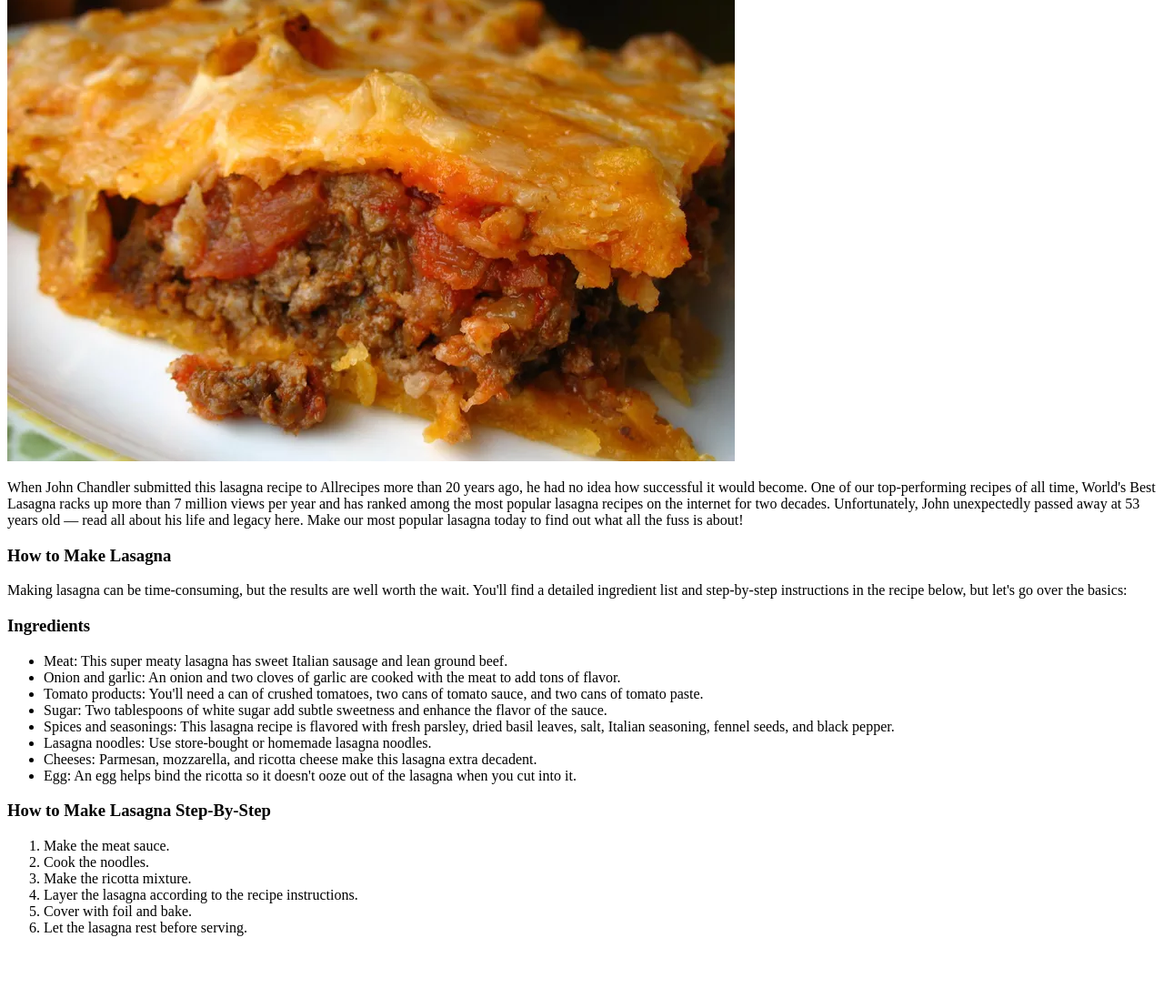
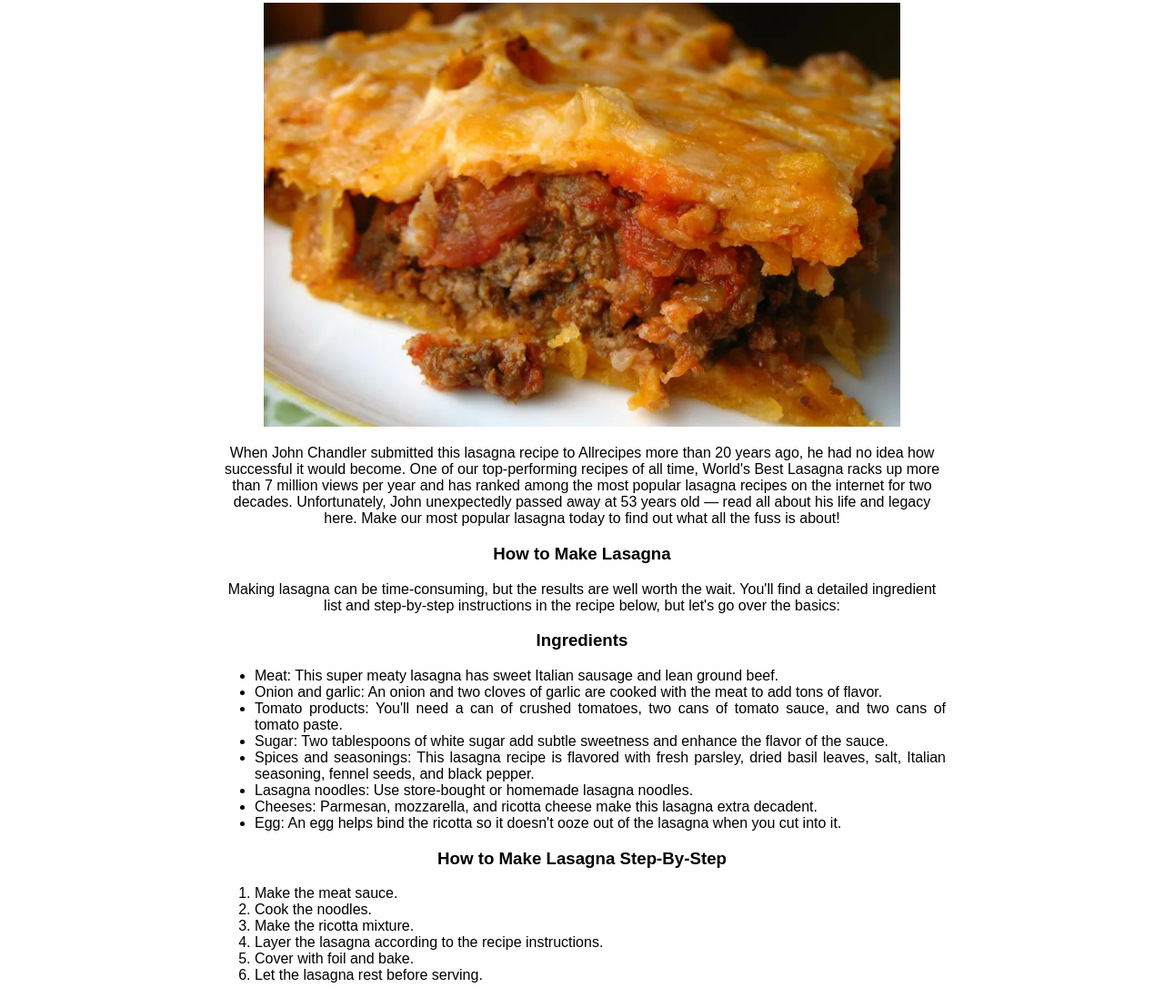
Before and after one commit to edvard-sh-web/odin-recipes, a plain HTML site: page recipes/lasagna.html in a window 1280 px wide. Shown: the part 153-1250 px from the top of the page at 91% size. Before the commit the page ends 1198 px from the top, so only its background shows below. Drawn offline with Linux system fonts and the light colour scheme.

Commit message:
Add CSS styles to the pages

```diff
--- a/recipes/lasagna.html
+++ b/recipes/lasagna.html
@@ -5,6 +5,7 @@
     <meta charset="UTF-8">
     <meta name="viewport" content="width=device-width, initial-scale=1.0">
     <title>Lasagna</title>
+    <link rel="stylesheet" href="../style.css">
 </head>
 
 <body>
@@ -22,7 +23,7 @@
     </h3>
     <p>Making lasagna can be time-consuming, but the results are well worth the wait. You'll find a detailed ingredient list and step-by-step instructions in the recipe below, but let's go over the basics:</p>
     <h3>Ingredients</h3>
-    <ul>
+    <ul class="ingr-list">
         <li>Meat: This super meaty lasagna has sweet Italian sausage and lean ground beef.
         <li> Onion and garlic: An onion and two cloves of garlic are cooked with the meat to add tons of flavor.
         </li>
@@ -42,7 +43,7 @@
         </li>
     </ul>
     <h3>How to Make Lasagna Step-By-Step</h3>
-    <ol><li>Make the meat sauce.
+    <ol class="step-list"><li>Make the meat sauce.
         </li>
     <li>Cook the noodles.
     </li>
--- /dev/null
+++ b/style.css
@@ -0,0 +1,27 @@
+* {
+    font-family: Arial, Helvetica, sans-serif ;
+}
+body {
+    margin: auto;
+    text-align: center;
+    width: 800px;
+}
+
+.recipe-list {
+    margin: 0 280px;
+    text-align: justify;
+}
+
+a{
+    text-decoration: none;
+}
+
+.ingr-list,
+.step-list {
+    text-align: justify;
+}
+
+img {
+    width: 700px;
+    height: auto;
+}
```
Also changed, not shown: index.html (+2 -1 lines), recipes/pumpkin-pie.html (+3 -2 lines), recipes/skillet-meatballs.html (+4 -2 lines).
